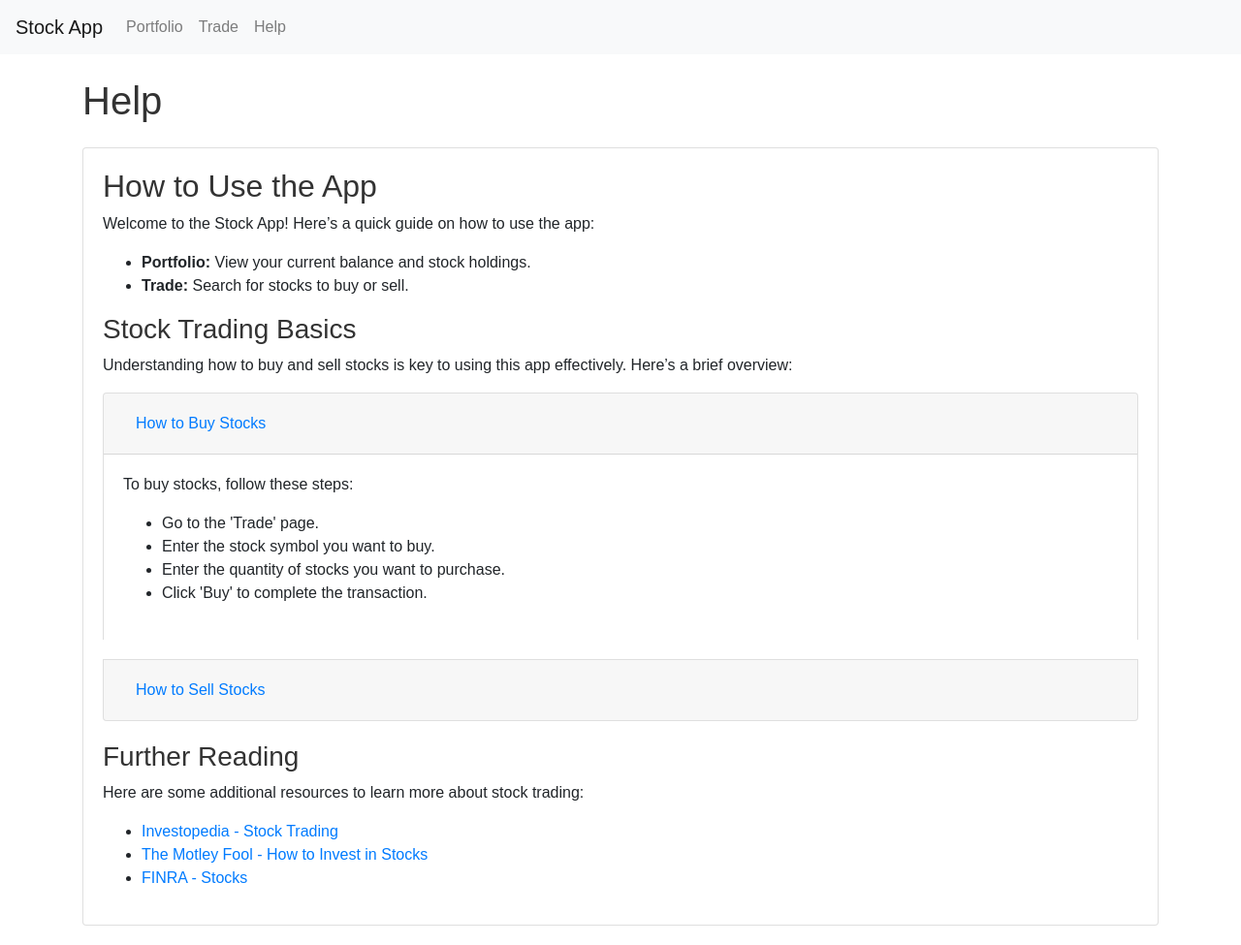
After one commit to peterb3/Stock-Trading-Program, a Flask app: page /help in a window 1280 px wide. The commit adds this page. Shown: the whole page at 97% size. Run offline with Flask 3, Linux system fonts and the light colour scheme; some libraries are stand-ins or nearby versions.

Commit message:
added help page and updated routes/nav accordingly

```diff
--- a/app.py
+++ b/app.py
@@ -34,6 +34,10 @@ def trade():
 def search():
     symbol = request.form.get('symbol').upper()
     return redirect(url_for('stock_details', symbol=symbol))
+
+@app.route("/help")
+def help():
+    return render_template('help.html')
 
 @app.route("/stock/<symbol>")
 def stock_details(symbol):
--- a/templates/base.html
+++ b/templates/base.html
@@ -21,6 +21,9 @@
                 <li class="nav-item">
                     <a class="nav-link" href="{{ url_for('trade') }}">Trade</a>
                 </li>
+                <li class="nav-item">
+                    <a class="nav-link" href="{{ url_for('help') }}">Help</a>
+                </li>
             </ul>
         </div>
     </nav>
--- /dev/null
+++ b/templates/help.html
@@ -0,0 +1,66 @@
+{% extends "base.html" %}
+{% block title %}Help{% endblock %}
+{% block content %}
+<h1 class="mt-4">Help</h1>
+<div class="card mt-4">
+    <div class="card-body">
+        <h2>How to Use the App</h2>
+        <p>Welcome to the Stock App! Here’s a quick guide on how to use the app:</p>
+        <ul>
+            <li><strong>Portfolio:</strong> View your current balance and stock holdings.</li>
+            <li><strong>Trade:</strong> Search for stocks to buy or sell.</li>
+        </ul>
+        <h3>Stock Trading Basics</h3>
+        <p>Understanding how to buy and sell stocks is key to using this app effectively. Here’s a brief overview:</p>
+        <div class="accordion" id="tradingAccordion">
+            <div class="card">
+                <div class="card-header" id="buyingStocks">
+                    <h4 class="mb-0">
+                        <button class="btn btn-link" type="button" data-toggle="collapse" data-target="#collapseBuy" aria-expanded="true" aria-controls="collapseBuy">
+                            How to Buy Stocks
+                        </button>
+                    </h4>
+                </div>
+                <div id="collapseBuy" class="collapse show" aria-labelledby="buyingStocks" data-parent="#tradingAccordion">
+                    <div class="card-body">
+                        <p>To buy stocks, follow these steps:</p>
+                        <ul>
+                            <li>Go to the 'Trade' page.</li>
+                            <li>Enter the stock symbol you want to buy.</li>
+                            <li>Enter the quantity of stocks you want to purchase.</li>
+                            <li>Click 'Buy' to complete the transaction.</li>
+                        </ul>
+                    </div>
+                </div>
+            </div>
+            <div class="card">
+                <div class="card-header" id="sellingStocks">
+                    <h4 class="mb-0">
+                        <button class="btn btn-link collapsed" type="button" data-toggle="collapse" data-target="#collapseSell" aria-expanded="false" aria-controls="collapseSell">
+                            How to Sell Stocks
+                        </button>
+                    </h4>
+                </div>
+                <div id="collapseSell" class="collapse" aria-labelledby="sellingStocks" data-parent="#tradingAccordion">
+                    <div class="card-body">
+                        <p>To sell stocks, follow these steps:</p>
+                        <ul>
+                            <li>Go to the 'Trade' page.</li>
+                            <li>Enter the stock symbol you want to sell.</li>
+                            <li>Enter the quantity of stocks you want to sell.</li>
+                            <li>Click 'Sell' to complete the transaction.</li>
+                        </ul>
+                    </div>
+                </div>
+            </div>
+        </div>
+        <h3>Further Reading</h3>
+        <p>Here are some additional resources to learn more about stock trading:</p>
+        <ul>
+            <li><a href="https://www.investopedia.com/stock-trading-4427789" target="_blank">Investopedia - Stock Trading</a></li>
+            <li><a href="https://www.fool.com/how-to-invest/stocks/" target="_blank">The Motley Fool - How to Invest in Stocks</a></li>
+            <li><a href="https://www.finra.org/investors/learn-to-invest/types-investments/stocks" target="_blank">FINRA - Stocks</a></li>
+        </ul>
+    </div>
+</div>
+{% endblock %}
```
Also changed, not shown: instance/project.db.
